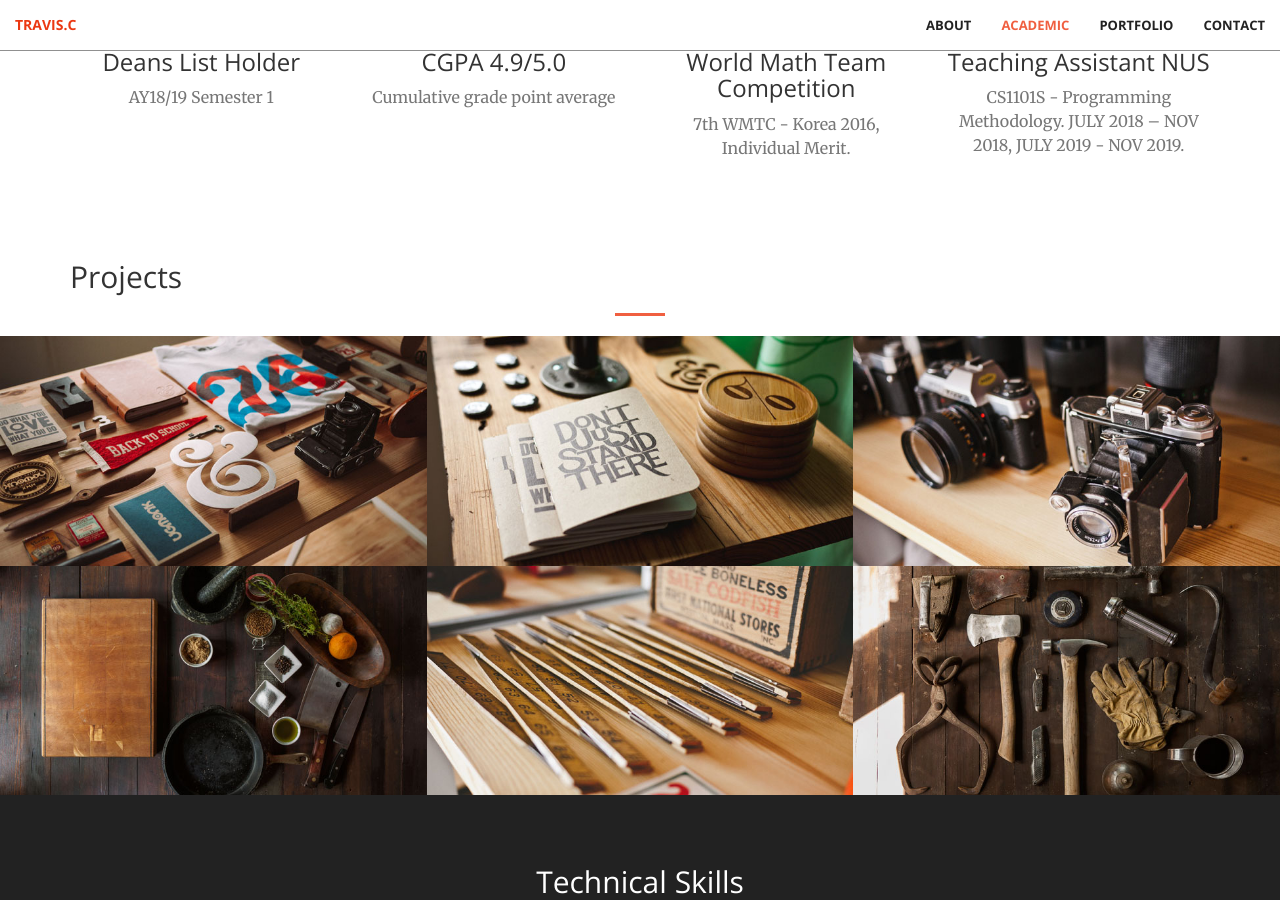
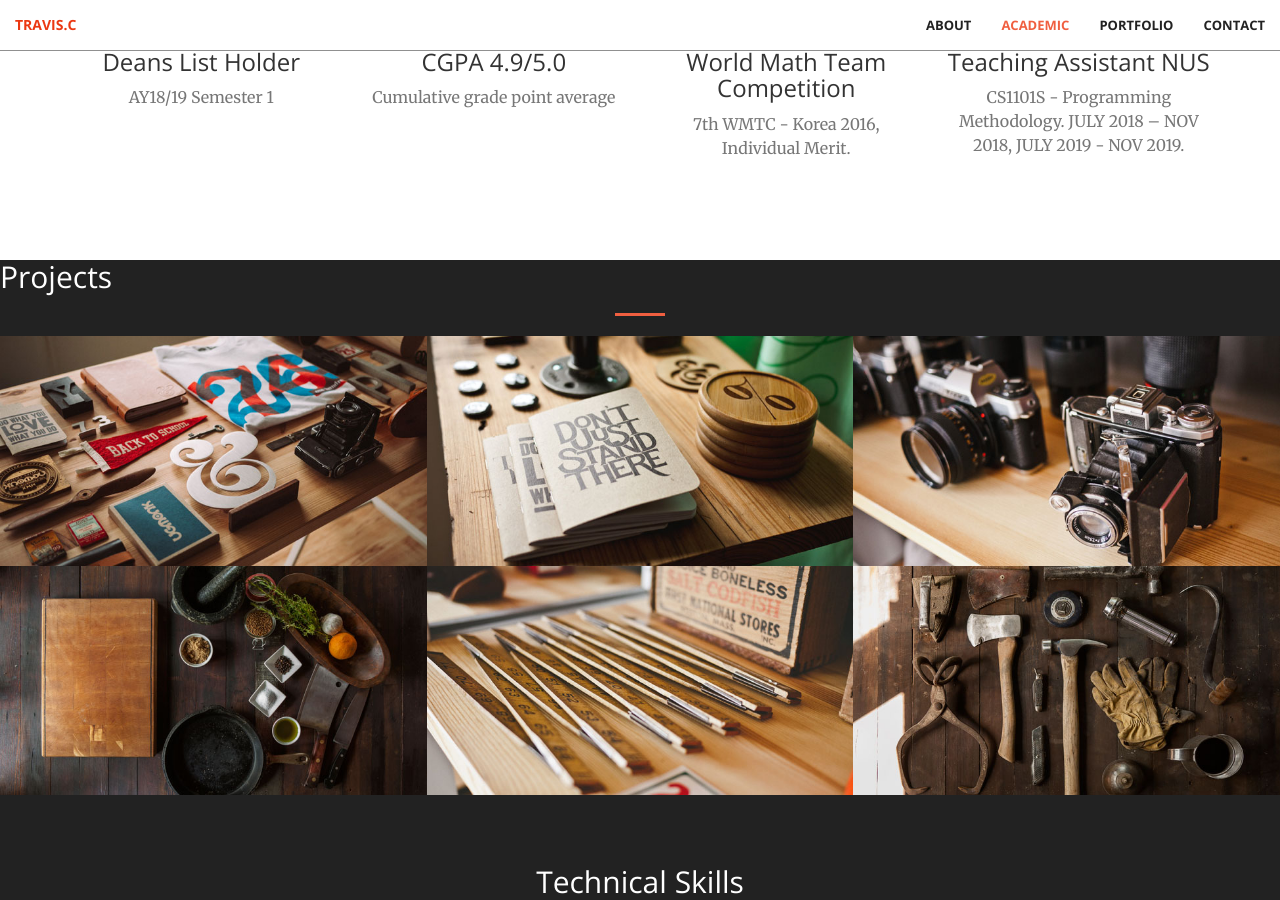
Before and after one commit to GilgameshTC/gilgameshtc.github.io-old, a Jekyll site: the page built from index.html, in a window 1280 px wide and 900 px high, scrolled down 1541 px. Built offline with Jekyll 4.4.1, drawn with Linux system fonts in a browser that asks for light colours; grey boxes are pictures that could not be loaded.

Commit message:
Style icons in Technical Skills

```diff
--- a/_includes/aside.html
+++ b/_includes/aside.html
@@ -8,26 +8,40 @@
           </div>
           <div class="row">
               <div class="col-lg-2 col-md-2 text-center">
+                  <div class="service-box">
                       <img src="img/technical-skills/java-icon.png" alt="">
                   </div>
+              </div>
               <div class="col-lg-2 col-md-2 text-center">
+                  <div class="service-box">
                       <img src="img/technical-skills/javascript.png" alt="">
                   </div>
+              </div>
               <div class="col-lg-2 col-md-2 text-center">
+                  <div class="service-box">
                       <img src="img/technical-skills/c-icon.jpg" alt="">
                   </div>
+              </div>
               <div class="col-lg-2 col-md-2 text-center">
+                  <div class="service-box">
                       <img src="img/technical-skills/android-icon.png" alt="">
                   </div>
+              </div>
               <div class="col-lg-2 col-md-2 text-center">
+                  <div class="service-box">
                       <img src="img/technical-skills/swift-icon.png" alt="">
                   </div>
+              </div>
               <div class="col-lg-2 col-md-2 text-center">
+                  <div class="service-box">
                       <img src="img/technical-skills/firebase-icon.png" alt="">
                   </div>
+              </div>
               <div class="col-lg-2 col-md-2 text-center">
+                  <div class="service-box">
                       <img src="img/technical-skills/github-icon.png" alt="">
                   </div>
               </div>
           </div>
+      </div>
   </aside>
--- a/_includes/portfolio.html
+++ b/_includes/portfolio.html
@@ -1,10 +1,8 @@
 <section class="no-padding" id="portfolio">
-    <div class="container">
-        <div class="row">
-            <div class="col-lg-12 text center">
-                <h2 class="section-heading">Projects</h2>
-                <hr class="primary">
-            </div>
+    <div class="row bg-dark center">
+        <div class="col-lg-12 text center">
+            <h2 class="section-heading">Projects</h2>
+            <hr class="primary">
         </div>
     </div>
     <div class="container-fluid">
```
Lines whose indentation alone changed are shown as unchanged.
